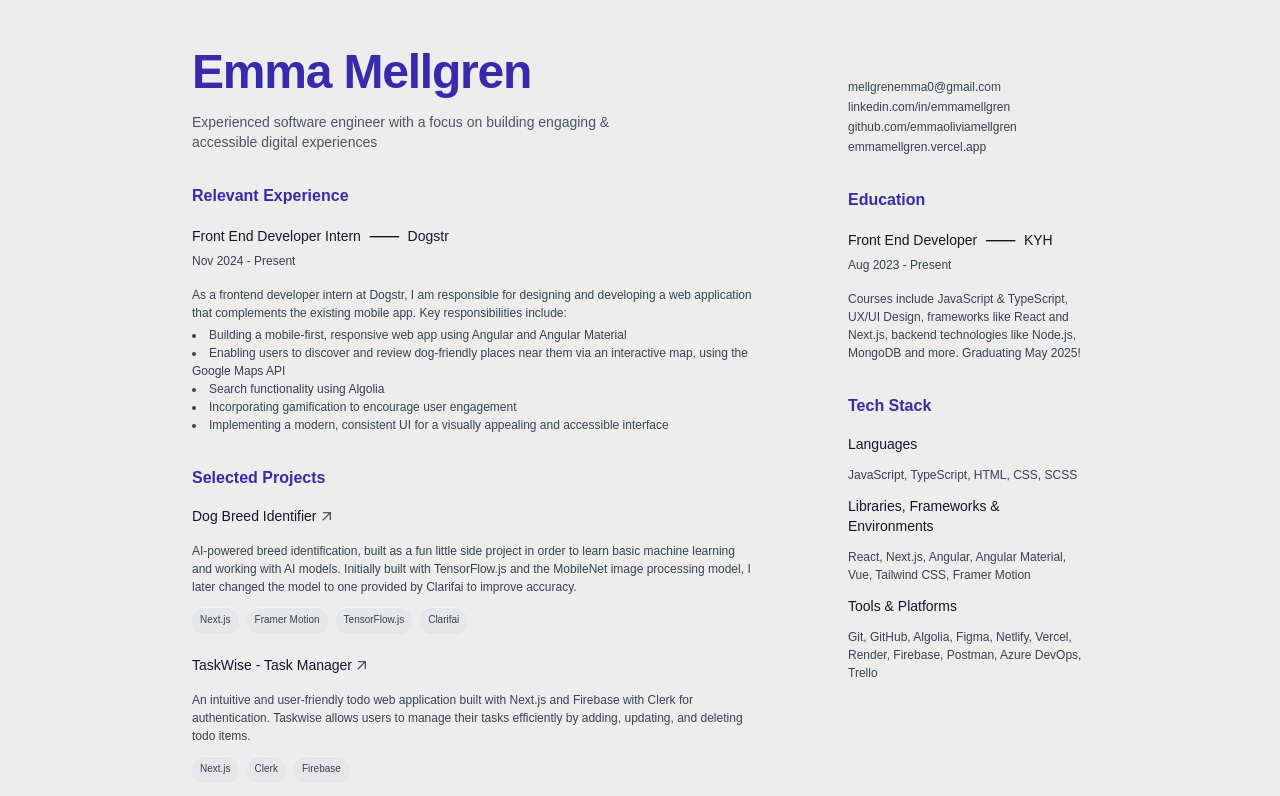
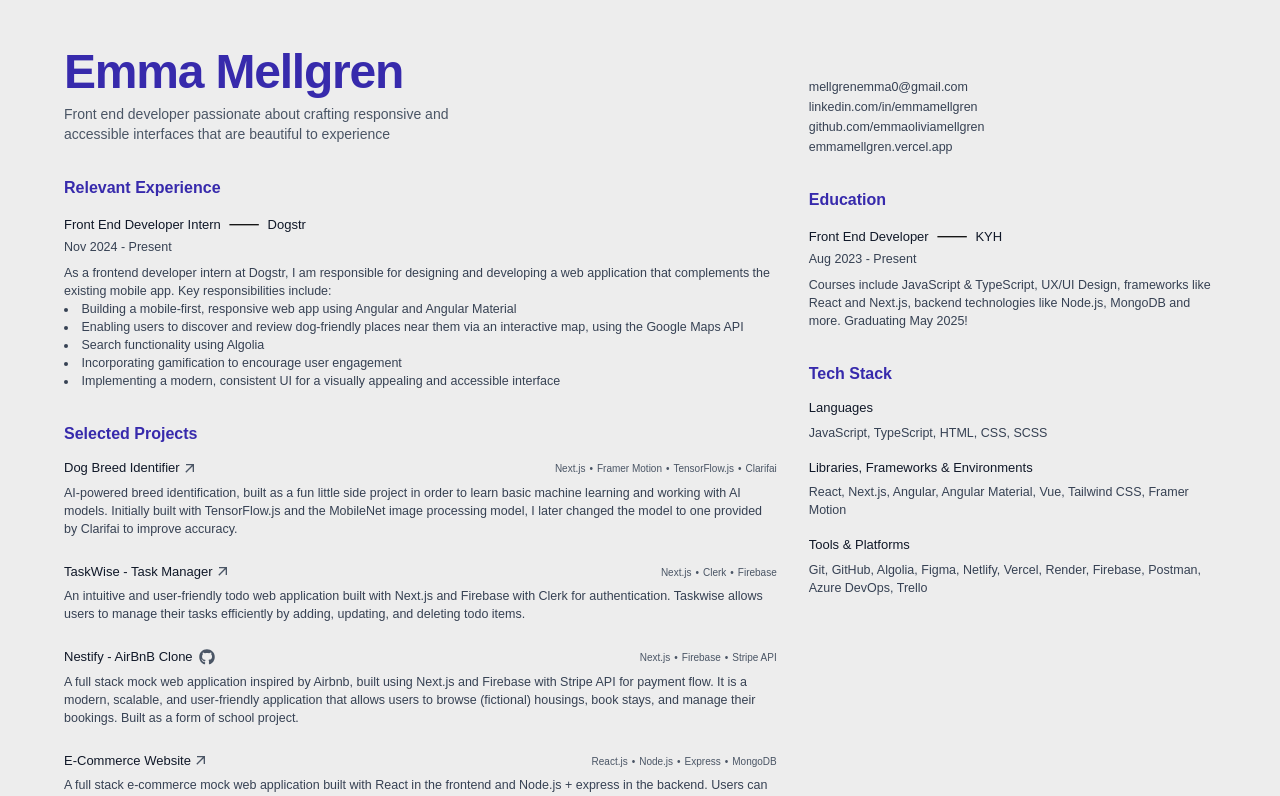
Before and after one commit to emmaoliviamellgren/resume, a Next.js app: page / in a window 1280 px wide. Shown: the top 796 px of the page. Built offline with nearby package versions, Linux system fonts and the light colour scheme; a web font is replaced by a local one.

Commit message:
some more final stuff

```diff
--- a/app/components/education.tsx
+++ b/app/components/education.tsx
@@ -7,13 +7,14 @@ const Education = () => {
 	return (
 		<div>
 			<Heading heading='Education' />
-			<div className='flex flex-col gap-1'>
+			<div className='flex flex-col'>
 				<div className='flex gap-2 items-center'>
-					<p className='title'>{program}</p> ⸺
+					<p className='title'>{program}</p>
+					<span className='mb-0.5'>⸺</span>
 					<p className='title'>{school}</p>
 				</div>
 				<p className='paragraph'>{duration}</p>
-                <p className='paragraph mt-3'>{description}</p>
+				<p className='paragraph mt-2'>{description}</p>
 			</div>
 		</div>
 	);
--- a/app/components/experience.tsx
+++ b/app/components/experience.tsx
@@ -8,14 +8,15 @@ const Experience = () => {
 	return (
 		<div>
 			<Heading heading='Relevant Experience' />
-			<div className='flex flex-col gap-1'>
+			<div className='flex flex-col'>
 				<div className='flex gap-2 items-center'>
-					<p className='title'>{position}</p> ⸺
+					<p className='title'>{position}</p>
+					<span className='mb-0.5'>⸺</span>
 					<p className='title'>{company}</p>
 				</div>
 
 				<p className='paragraph'>{duration}</p>
-				<p className='paragraph mt-3'>{description.text}</p>
+				<p className='paragraph mt-2'>{description.text}</p>
 				<ul>
 					{description.responsibilities.map((responsibility, i) => (
 						<li
--- a/app/components/projects.tsx
+++ b/app/components/projects.tsx
@@ -13,8 +13,9 @@ interface Props {
 
 const Project = ({ name, description, techStack, github, website }: Props) => {
 	return (
-		<div className='flex flex-col gap-1'>
-			<div className='flex gap-0.5 items-center'>
+		<div className='flex flex-col'>
+			<div className='flex justify-between items-center'>
+				<div className='flex items-center gap-0.5 mb-1.5'>
 					<p className='title'>{name}</p>
 					{website && (
 						<a
@@ -35,16 +36,18 @@ const Project = ({ name, description, techStack, github, website }: Props) => {
 						</a>
 					)}
 				</div>
-			<p className='paragraph mt-3'>{description}</p>
-			<p className='text-[10px] flex-wrap font-medium text-gray-700 flex gap-x-2 mt-2'>
+				<p className='flex flex-nowrap items-center relative bottom-0.5'>
 					{techStack.map((tech, i) => (
 						<span
 							key={i}
-						className='py-1 px-2 bg-gray-200 shadow-sm  ring-white/40 ring-1 rounded-full'>
+							className='text-[10px] font-medium text-gray-600'>
 							{tech}
+							{i < techStack.length - 1 && <span className='mx-1'>•</span>}
 						</span>
 					))}
 				</p>
+			</div>
+			<p className='paragraph'>{description}</p>
 		</div>
 	);
 };
--- a/app/components/techStack.tsx
+++ b/app/components/techStack.tsx
@@ -7,20 +7,20 @@ const TechStack = () => {
 	return (
 		<div>
 			<Heading heading='Tech Stack' />
-			<div className='flex flex-col gap-3'>
+			<div className='flex flex-col gap-4'>
 				<div>
 					<p className='title'>Languages</p>
-					<p className='paragraph mt-3'>{languages.join(', ')}</p>
+					<p className='paragraph mt-1.5'>{languages.join(', ')}</p>
 				</div>
 				<div>
 					<p className='title'>
 						Libraries, Frameworks & Environments
 					</p>
-					<p className='paragraph mt-3'>{libraries.join(', ')}</p>
+					<p className='paragraph mt-1.5'>{libraries.join(', ')}</p>
 				</div>
 				<div>
 					<p className='title'>Tools & Platforms</p>
-					<p className='paragraph mt-3'>{tools.join(', ')}</p>
+					<p className='paragraph mt-1.5'>{tools.join(', ')}</p>
 				</div>
 			</div>
 		</div>
--- a/app/components/ui/header.tsx
+++ b/app/components/ui/header.tsx
@@ -1,12 +1,12 @@
 const Header = () => {
 	return (
-		<div className='flex flex-col gap-4'>
+		<div className='flex flex-col gap-2'>
 			<h1 className='text-5xl text-indigo-800 font-semibold tracking-tight'>
 				Emma Mellgren
 			</h1>
 			<p className='subtitle max-w-md leading-6'>
-				Experienced software engineer with a focus on building engaging
-				& accessible digital experiences
+				Front end developer passionate about crafting responsive and
+				accessible interfaces that are beautiful to experience
 			</p>
 		</div>
 	);
--- a/app/components/ui/heading.tsx
+++ b/app/components/ui/heading.tsx
@@ -3,7 +3,7 @@ interface Props {
 }
 
 const Heading = ({ heading }: Props) => {
-	return <p className='heading mb-4'>{heading}</p>;
+	return <p className='heading mb-3'>{heading}</p>;
 };
 
 export default Heading;
--- a/app/globals.css
+++ b/app/globals.css
@@ -14,7 +14,7 @@
 	}
 
 	.title {
-		@apply text-sm text-gray-900 font-medium;
+		@apply text-[13px] text-gray-900 font-medium;
 	}
 
 	.subtitle {
@@ -22,6 +22,6 @@
 	}
 
 	.paragraph {
-		@apply text-xs text-gray-700 font-normal leading-4.5;
+		@apply text-[12.5px] text-gray-700 font-normal leading-4.5;
 	}
 }
--- a/app/page.tsx
+++ b/app/page.tsx
@@ -1,3 +1,5 @@
+'use client';
+
 import Contact from './components/contact';
 import Education from './components/education';
 import Experience from './components/experience';
@@ -5,21 +7,40 @@ import Projects from './components/projects';
 import TechStack from './components/techStack';
 import Header from './components/ui/header';
 
-const indexPage = () => {
+import { useRef } from 'react';
+import { useReactToPrint } from 'react-to-print';
+
+const IndexPage = () => {
+	const contentRef = useRef<HTMLDivElement>(null);
+	const reactToPrintFn = useReactToPrint({
+		contentRef: contentRef,
+		documentTitle: 'Resume.pdf', // Optional: Set the PDF file name
+	});
 	return (
-		<main className='flex flex-row w-full max-w-4xl gap-x-24 mx-auto'>
+		<>
+			<main
+				ref={contentRef}
+				className='flex flex-row w-full gap-x-8 mx-auto'>
 				<aside className='flex flex-col gap-8 w-[70%]'>
 					<Header />
 					<Experience />
 					<Projects />
 				</aside>
-			<aside className='flex flex-col gap-8 w-[30%]'>
+				<aside className='flex flex-col gap-8 w-[40%]'>
 					<Contact />
 					<Education />
 					<TechStack />
 				</aside>
 			</main>
+
+			{/* ------ Only for downloading purposes ------ */}
+			<button
+				onClick={() => reactToPrintFn()}
+				className='mt-4 px-4 py-2 bg-blue-500 text-white rounded'>
+				Download as PDF
+			</button>
+		</>
 	);
 };
 
-export default indexPage;
+export default IndexPage;
--- a/app/utils/jspdf.ts
+++ /dev/null
@@ -1,6 +0,0 @@
-import { jsPDF } from 'jspdf';
-
-const doc = new jsPDF();
-
-doc.text('Hello world!', 10, 10);
-doc.save('a4.pdf');
--- a/package.json
+++ b/package.json
@@ -10,11 +10,11 @@
   },
   "dependencies": {
     "@tailwindcss/vite": "^4.0.11",
-    "jspdf": "^3.0.0",
     "next": "15.2.1",
     "react": "^19.0.0",
     "react-dom": "^19.0.0",
-    "react-icons": "^5.5.0"
+    "react-icons": "^5.5.0",
+    "react-to-print": "^3.0.5"
   },
   "devDependencies": {
     "@eslint/eslintrc": "^3",
```
Also changed, not shown: 1 other file (tests, documents, lock files or other folders). Lines whose indentation alone changed are shown as unchanged.
